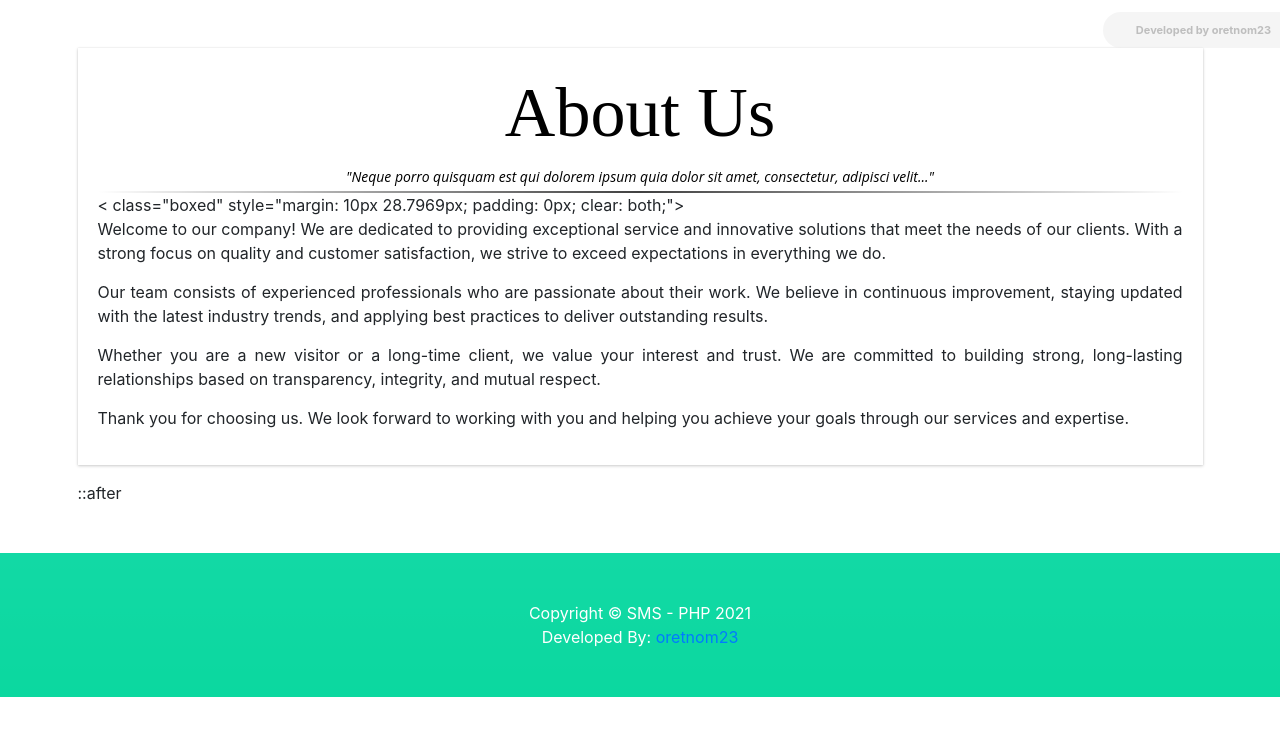
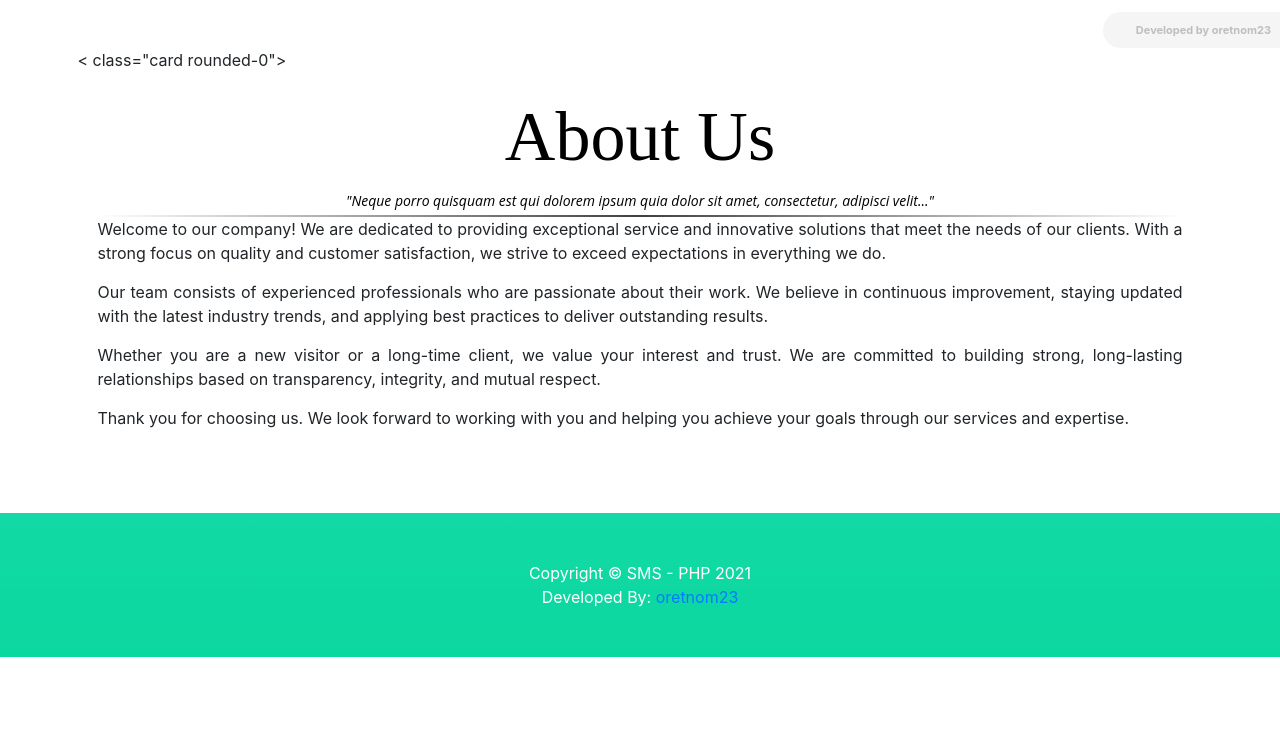
Before and after one commit to Ponego16/Sisonke-Tech, a PHP site: page /Sisonke-Technologies/index.php?p=about in a window 1280 px wide; the page is wider, and only the part inside the window is pictured. Shown: the part 56-800 px from the top of that part. Run offline with PHP 8.4, Linux system fonts and the light colour scheme; data comes from the database, SQL or seed files in the repository; data that the repository does not hold is empty; some libraries are stand-ins or nearby versions.

Commit message:
Update about.php

```diff
--- a/about.php
+++ b/about.php
@@ -1,6 +1,6 @@
 <section class="py-5">
     <div class="container">
-        <div class="card rounded-0">
+        < class="card rounded-0">
             <div class="card-body">
             <h1 style="margin-right: 0px; margin-bottom: 0px; margin-left: 0px; padding: 0px; font-family: DauphinPlain; font-size: 70px; line-height: 90px; color: rgb(0, 0, 0); text-align: center;">About Us</h1>
             <h4 style="margin: 10px 10px 5px; padding: 0px; font-size: 14px; line-height: 18px; text-align: center; font-style: italic; color: rgb(0, 0, 0); font-family: &quot;Open Sans&quot;, Arial, sans-serif;">"Neque porro quisquam est qui dolorem ipsum quia dolor sit amet, consectetur, adipisci velit..."</h4>
@@ -9,7 +9,6 @@
             <div id="bannerL" style="margin: 0px 0px 0px -160px; padding: 0px; position: sticky; top: 20px; width: 160px; height: 10px; float: left; text-align: right;"></div>
             <div id="bannerL" style="margin: 0px 0px 0px -160px; padding: 0px; position: sticky; top: 20px; width: 160px; height: 10px; float: left; text-align: right;"></div>
             <div id="bannerR" style="margin: 0px -160px 0px 0px; padding: 0px; position: sticky; top: 20px; width: 160px; height: 10px; float: right; text-align: left;"></div>
-            < class="boxed" style="margin: 10px 28.7969px; padding: 0px; clear: both;">
   <div id="about-text" style="margin: 0px; padding: 0px; text-align: justify;">
     <p style="margin: 0 0 15px 0; padding: 0;">
       Welcome to our company! We are dedicated to providing exceptional service and innovative solutions that meet the needs of our clients. With a strong focus on quality and customer satisfaction, we strive to exceed expectations in everything we do.
@@ -26,7 +25,5 @@
   </div>
   </div>
 </div>
-::after
-</div>
 </div>
 </section>
```
